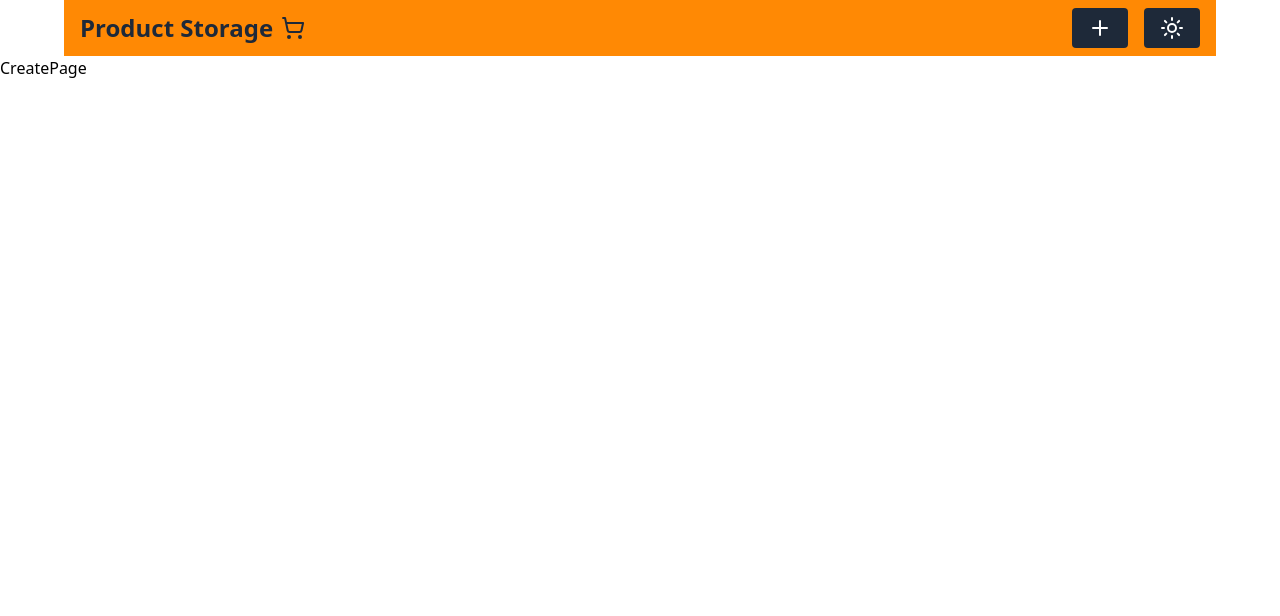
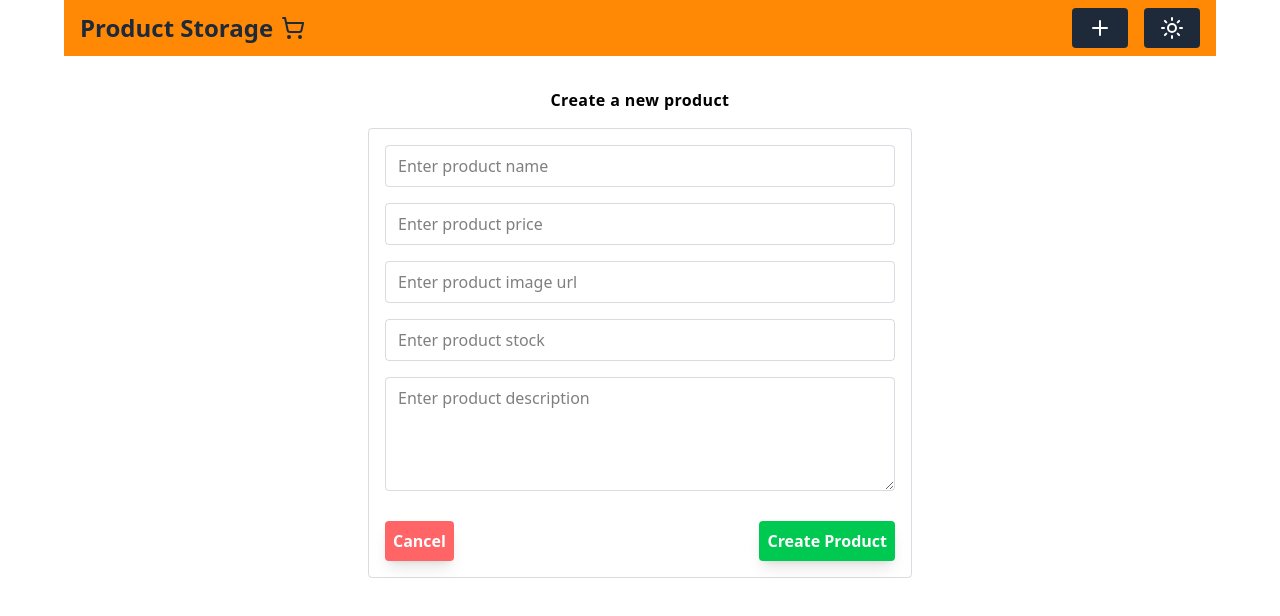
Before and after one commit to IssamAbuDiachaka/product-store-mern-stack, a React (Vite) app in the folder frontend/: page /create-product in a window 1280 px wide. Shown: the top 616 px of the page. Built offline with nearby package versions, Linux system fonts and the light colour scheme; what @radix-ui/themes would draw is missing.

Commit message:
Changes on frontend

```diff
--- a/frontend/src/components/ProductCard.jsx
+++ b/frontend/src/components/ProductCard.jsx
@@ -23,7 +23,7 @@ function handleDeleteProduct(id) {
                 <div className="p-1">
                     <h4>{product?.name}</h4>
                     <p>${product?.price}</p>
-                    <p>{product?.description}</p>
+                    <p className="line-clamp-3">{product?.description}</p>
 
                     <div className="flex space-x-2 mt-2">
                         <PenBoxIcon
--- a/frontend/src/pages/CreatePage.jsx
+++ b/frontend/src/pages/CreatePage.jsx
@@ -1,9 +1,131 @@
 import React from 'react'
+import { Navigate, useNavigate } from 'react-router-dom';
 
 function CreatePage() {
+  // State to hold the new product data
+  const [newProduct, setNewProduct] = React.useState({
+    name: '',
+    price: '',
+    imageUrl: '',
+    stock: '',
+    description: ''
+  });
+
+  const submitProduct = async (e) => {
+    e.preventDefault();
+    const serializedData = {
+      name: newProduct.name,
+      price: parseFloat(newProduct.price),
+      imageUrl: newProduct.imageUrl,
+      stock: Number(newProduct.stock),
+      description: newProduct.description
+    };
+    console.log("TestinConversion", serializedData);
+
+    try {
+      const response = await fetch("http://localhost:5000/api/products", {
+        method: "POST",
+        headers: {
+          'content-type': 'application/json'
+        },
+        body: JSON.stringify(serializedData)
+      });
+
+      if (response.ok) {
+        const data = await response.json();
+        console.log("Product Created", data.product)
+        Navigate("/")
+      } else {
+        console.error("failed to create")
+      }
+    } catch (error) {
+      console.log("Product submission error", error);
+    }
+  };
+
   return (
-    <div>
-        CreatePage
+    <div className='m-0 h-screen overflow-auto w-full'>
+
+      <div className='max-w-xl mx-auto p-4'>
+        <h2 className='text-center flex justify-center items-center font-semibold tracking-wide font-lato mt-4 mb-4'>
+          Create a new product
+        </h2>
+
+        <form className='border border-gray-500/25 rounded p-4' onSubmit={submitProduct}>
+
+          <div className='w-full mb-4'>
+            <input
+              type='text'
+              id='name'
+              value={newProduct.name}
+              onChange={(e) => setNewProduct({ ...newProduct, name: e.target.value })}
+              placeholder='Enter product name'
+              className='border border-gray-500/25 rounded w-full py-2 px-3 '
+              required />
+          </div>
+
+          <div className='w-full mb-4'>
+            <input
+              type='float'
+              id='price'
+              value={newProduct.price}
+              onChange={(e) => setNewProduct({ ...newProduct, price: e.target.value })}
+              min={0}
+              defaultValue={0}
+              placeholder='Enter product price'
+              className='border border-gray-500/25 rounded w-full py-2 px-3 '
+              required />
+          </div>
+
+          <div className='w-full mb-4'>
+            <input
+              type='url'
+              id='image'
+              value={newProduct.imageUrl}
+              onChange={(e) => setNewProduct({ ...newProduct, imageUrl: e.target.value })}
+              placeholder='Enter product image url'
+              className='border border-gray-500/25 rounded w-full py-2 px-3 '
+              required />
+          </div>
+
+          <div className='w-full mb-4'>
+            <input
+              type='number'
+              id='stock'
+              value={newProduct.stock}
+              onChange={(e) => setNewProduct({ ...newProduct, stock: e.target.value })}
+              placeholder='Enter product stock'
+              className='border border-gray-500/25 rounded w-full py-2 px-3 '
+              required />
+          </div>
+
+          <div>
+            <textarea
+              className="w-full border border-gray-500/25 rounded outline-none py-2 px-3 mb-2"
+              rows={4}
+              placeholder='Enter product description'
+              value={newProduct.description}
+              onChange={(e) => setNewProduct({ ...newProduct, description: e.target.value })}
+            ></textarea>
+          </div>
+
+          <div className='flex justify-between'>
+            <button
+              type='button'
+              className='bg-red-400 text-white p-2 mt-4 rounded cursor-pointer hover:bg-red-800 font-bold shadow-lg'>
+              Cancel
+            </button>
+            <button
+              type="submit"
+              className='bg-green-500 text-white p-2 mt-4 rounded cursor-pointer hover:bg-green-800 font-bold shadow-lg'>
+              Create Product
+            </button>
+          </div>
+
+        </form>
+
+      </div>
+
     </div>
   )
 }
--- a/frontend/src/pages/Homepage.jsx
+++ b/frontend/src/pages/Homepage.jsx
@@ -38,6 +38,7 @@ useEffect(() => {
 
   return (
     <div className='min-h-screen m-0 overflow-auto'>
+
       <div className=' w-[90%] mx-auto'>
         <h2 className='text-center flex justify-center items-center font-semibold tracking-wide font-lato mt-4 -mb-3' >Current Products
           <Rocket className='' />
@@ -58,6 +59,7 @@ useEffect(() => {
               ))}
          </div>
       </div>
+
       {showModal && (
          < ConfirmModal setShowModal={setShowModal} productId={productId}
           />
```
Also changed, not shown: 1 other file (tests, documents, lock files or other folders).
